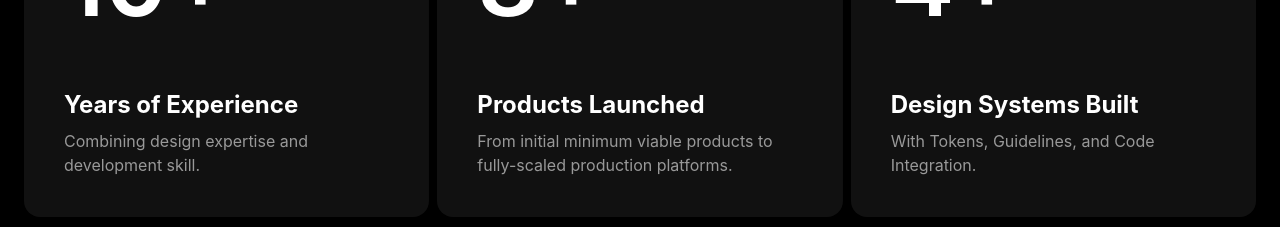
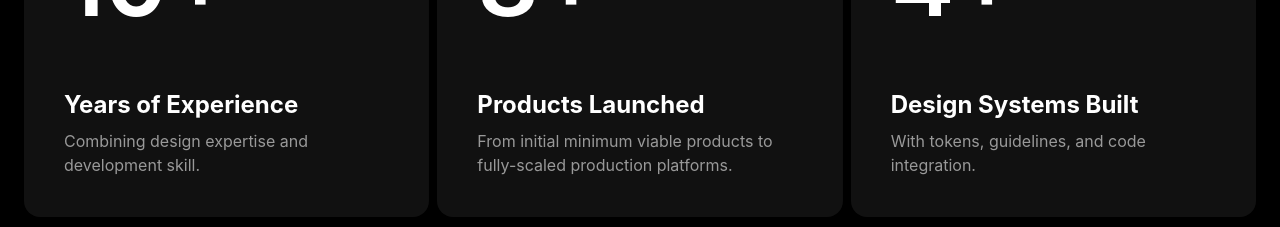
Before and after one commit to kevinsmithdesign/ksd-landing-page, a React (Vite) app: page / in a window 1280 px wide. Shown: the part 2940-3167 px from the top of the page. Built offline with nearby package versions, Linux system fonts and the light colour scheme; a web font is replaced by a local one.

Commit message:
Adjust inconsisten capitalization

```diff
--- a/src/App.jsx
+++ b/src/App.jsx
@@ -306,7 +306,7 @@ export default function App() {
                   Design Systems Built
                 </Typography>
                 <Typography variant="body1" color="#999">
-                  With Tokens, Guidelines, and Code Integration.
+                  With tokens, guidelines, and code integration.
                 </Typography>
               </Card>
             </Grid>
```
